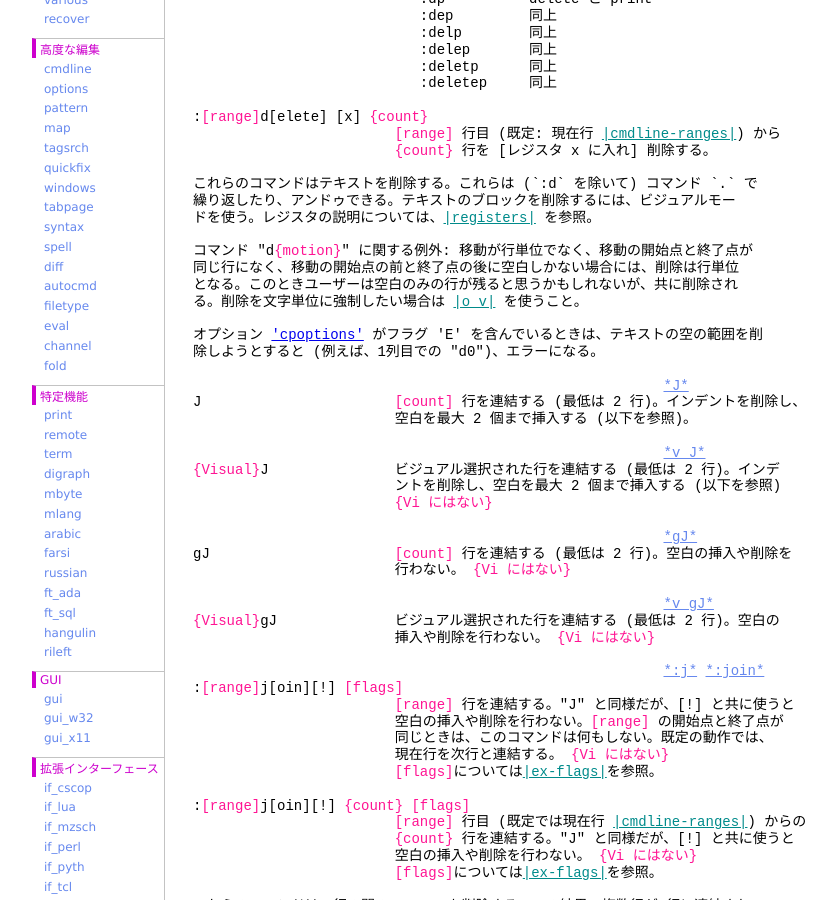
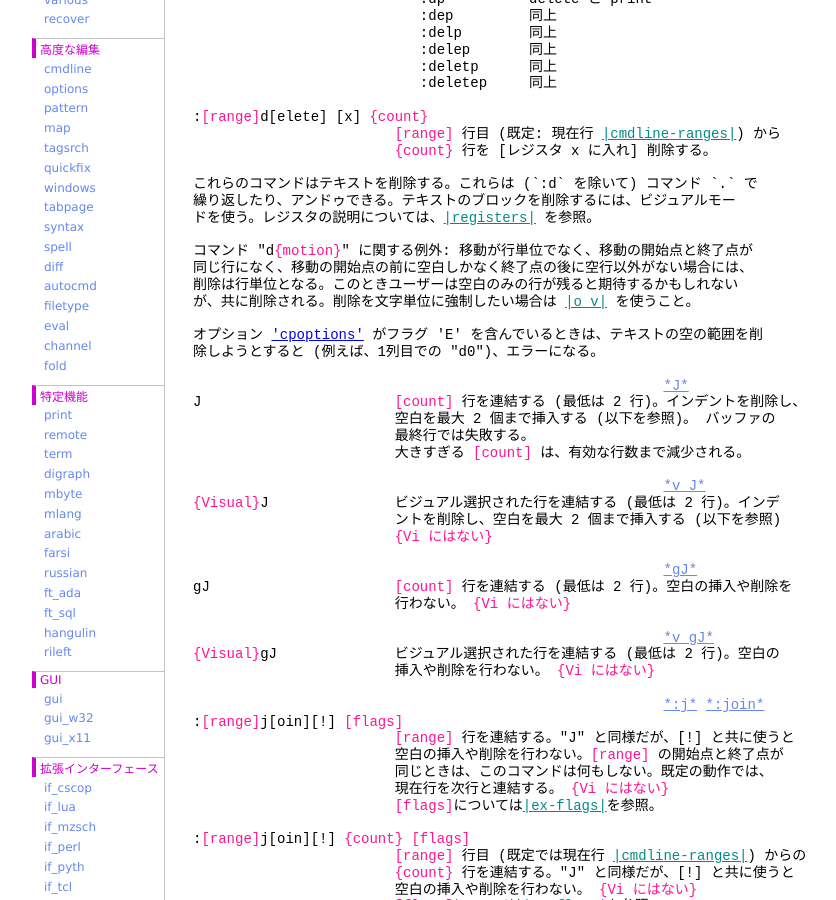
Before and after one commit to vim-jp/vimdoc-ja, a Jekyll site: the page built from change.html, in a window 1280 px wide and 900 px high, scrolled down 1602 px. Shown: the whole window, without its empty margins (208-1044 px from the left). Built offline with Jekyll 4.4.1, drawn with Linux system fonts in a browser that asks for light colours; nearby versions of some CDN libraries; comment, search, counter and statistics services are not loaded; some of the changed text lies outside the part shown.

Commit message:
Generated by Travis JOB 327.1
https://travis-ci.org/vim-jp/vimdoc-ja-working/builds/179462891

```diff
--- a/change.html
+++ b/change.html
@@ -100,16 +100,18 @@ helpname: 'change'
 ドを使う。レジスタの説明については、<a class="Identifier" href="change.html#registers">|registers|</a>&nbsp;を参照。<br>
 <br>
 コマンド &quot;d<span class="Special">{motion}</span>&quot; に関する例外: 移動が行単位でなく、移動の開始点と終了点が<br>
-同じ行になく、移動の開始点の前と終了点の後に空白しかない場合には、削除は行単位<br>
-となる。このときユーザーは空白のみの行が残ると思うかもしれないが、共に削除され<br>
-る。削除を文字単位に強制したい場合は&nbsp;<a class="Identifier" href="motion.html#o_v">|o_v|</a>&nbsp;を使うこと。<br>
+同じ行になく、移動の開始点の前に空白しかなく終了点の後に空行以外がない場合には、<br>
+削除は行単位となる。このときユーザーは空白のみの行が残ると期待するかもしれない<br>
+が、共に削除される。削除を文字単位に強制したい場合は&nbsp;<a class="Identifier" href="motion.html#o_v">|o_v|</a>&nbsp;を使うこと。<br>
 <br>
 オプション&nbsp;<a class="Type" href="options.html#'cpoptions'">'cpoptions'</a>&nbsp;がフラグ 'E' を含んでいるときは、テキストの空の範囲を削<br>
 除しようとすると (例えば、1列目での &quot;d0&quot;)、エラーになる。<br>
 <br>
 &nbsp;&nbsp;&nbsp;&nbsp;&nbsp;&nbsp;&nbsp;&nbsp;&nbsp;&nbsp;&nbsp;&nbsp;&nbsp;&nbsp;&nbsp;&nbsp;&nbsp;&nbsp;&nbsp;&nbsp;&nbsp;&nbsp;&nbsp;&nbsp;&nbsp;&nbsp;&nbsp;&nbsp;&nbsp;&nbsp;&nbsp;&nbsp;&nbsp;&nbsp;&nbsp;&nbsp;&nbsp;&nbsp;&nbsp;&nbsp;&nbsp;&nbsp;&nbsp;&nbsp;&nbsp;&nbsp;&nbsp;&nbsp;&nbsp;&nbsp;&nbsp;&nbsp;&nbsp;&nbsp;&nbsp;&nbsp;<a class="Constant" href="change.html#J" name="J">*J*</a><br>
 J&nbsp;&nbsp;&nbsp;&nbsp;&nbsp;&nbsp;&nbsp;&nbsp;&nbsp;&nbsp;&nbsp;&nbsp;&nbsp;&nbsp;&nbsp;&nbsp;&nbsp;&nbsp;&nbsp;&nbsp;&nbsp;&nbsp;&nbsp;<span class="Special">[count]</span>&nbsp;行を連結する (最低は 2 行)。インデントを削除し、<br>
-&nbsp;&nbsp;&nbsp;&nbsp;&nbsp;&nbsp;&nbsp;&nbsp;&nbsp;&nbsp;&nbsp;&nbsp;&nbsp;&nbsp;&nbsp;&nbsp;&nbsp;&nbsp;&nbsp;&nbsp;&nbsp;&nbsp;&nbsp;&nbsp;空白を最大 2 個まで挿入する (以下を参照)。<br>
+&nbsp;&nbsp;&nbsp;&nbsp;&nbsp;&nbsp;&nbsp;&nbsp;&nbsp;&nbsp;&nbsp;&nbsp;&nbsp;&nbsp;&nbsp;&nbsp;&nbsp;&nbsp;&nbsp;&nbsp;&nbsp;&nbsp;&nbsp;&nbsp;空白を最大 2 個まで挿入する (以下を参照)。 バッファの<br>
+&nbsp;&nbsp;&nbsp;&nbsp;&nbsp;&nbsp;&nbsp;&nbsp;&nbsp;&nbsp;&nbsp;&nbsp;&nbsp;&nbsp;&nbsp;&nbsp;&nbsp;&nbsp;&nbsp;&nbsp;&nbsp;&nbsp;&nbsp;&nbsp;最終行では失敗する。<br>
+&nbsp;&nbsp;&nbsp;&nbsp;&nbsp;&nbsp;&nbsp;&nbsp;&nbsp;&nbsp;&nbsp;&nbsp;&nbsp;&nbsp;&nbsp;&nbsp;&nbsp;&nbsp;&nbsp;&nbsp;&nbsp;&nbsp;&nbsp;&nbsp;大きすぎる&nbsp;<span class="Special">[count]</span>&nbsp;は、有効な行数まで減少される。<br>
 <br>
 &nbsp;&nbsp;&nbsp;&nbsp;&nbsp;&nbsp;&nbsp;&nbsp;&nbsp;&nbsp;&nbsp;&nbsp;&nbsp;&nbsp;&nbsp;&nbsp;&nbsp;&nbsp;&nbsp;&nbsp;&nbsp;&nbsp;&nbsp;&nbsp;&nbsp;&nbsp;&nbsp;&nbsp;&nbsp;&nbsp;&nbsp;&nbsp;&nbsp;&nbsp;&nbsp;&nbsp;&nbsp;&nbsp;&nbsp;&nbsp;&nbsp;&nbsp;&nbsp;&nbsp;&nbsp;&nbsp;&nbsp;&nbsp;&nbsp;&nbsp;&nbsp;&nbsp;&nbsp;&nbsp;&nbsp;&nbsp;<a class="Constant" href="change.html#v_J" name="v_J">*v_J*</a><br>
 <span class="Special">{Visual}</span>J&nbsp;&nbsp;&nbsp;&nbsp;&nbsp;&nbsp;&nbsp;&nbsp;&nbsp;&nbsp;&nbsp;&nbsp;&nbsp;&nbsp; ビジュアル選択された行を連結する (最低は 2 行)。インデ<br>
@@ -400,6 +402,11 @@ g??&nbsp;&nbsp;&nbsp;&nbsp;&nbsp;&nbsp;&nbsp;&nbsp;&nbsp;&nbsp;&nbsp;&nbsp;&nbsp
 &nbsp;&nbsp;&nbsp;&nbsp;&nbsp;&nbsp;&nbsp;&nbsp;&nbsp;&nbsp;&nbsp;&nbsp;&nbsp;&nbsp;&nbsp;&nbsp;&nbsp;&nbsp;&nbsp;&nbsp;&nbsp;&nbsp;&nbsp;&nbsp;&nbsp;&nbsp;&nbsp;&nbsp;&nbsp;&nbsp;&nbsp;&nbsp;&nbsp;&nbsp;&nbsp;&nbsp;&nbsp;&nbsp;&nbsp;&nbsp;&nbsp;&nbsp;&nbsp;&nbsp;&nbsp;&nbsp;&nbsp;&nbsp;&nbsp;&nbsp;&nbsp;&nbsp;&nbsp;&nbsp;&nbsp;&nbsp;<a class="Constant" href="change.html#v_CTRL-X" name="v_CTRL-X">*v_CTRL-X*</a><br>
 <span class="Special">{Visual}CTRL-X</span>&nbsp;&nbsp;&nbsp;&nbsp;&nbsp;&nbsp;&nbsp;&nbsp;&nbsp;&nbsp;ビジュアル選択されたテキスト中の数字またはアル<br>
 &nbsp;&nbsp;&nbsp;&nbsp;&nbsp;&nbsp;&nbsp;&nbsp;&nbsp;&nbsp;&nbsp;&nbsp;&nbsp;&nbsp;&nbsp;&nbsp;&nbsp;&nbsp;&nbsp;&nbsp;&nbsp;&nbsp;&nbsp;&nbsp;ファベットから&nbsp;<span class="Special">[count]</span>&nbsp;を減じる。&nbsp;<span class="Special">{Vi にはない}</span><br>
+<br>
+&nbsp;&nbsp;&nbsp;&nbsp;&nbsp;&nbsp;&nbsp;&nbsp;&nbsp;&nbsp;&nbsp;&nbsp;&nbsp;&nbsp;&nbsp;&nbsp;&nbsp;&nbsp;&nbsp;&nbsp;&nbsp;&nbsp;&nbsp;&nbsp;MS-Windows では、ビジュアルモードでのテキストの切り取<br>
+&nbsp;&nbsp;&nbsp;&nbsp;&nbsp;&nbsp;&nbsp;&nbsp;&nbsp;&nbsp;&nbsp;&nbsp;&nbsp;&nbsp;&nbsp;&nbsp;&nbsp;&nbsp;&nbsp;&nbsp;&nbsp;&nbsp;&nbsp;&nbsp;りにマップされる&nbsp;<a class="Identifier" href="os_dos.html#dos-standard-mappings">|dos-standard-mappings|</a>。このマッピン<br>
+&nbsp;&nbsp;&nbsp;&nbsp;&nbsp;&nbsp;&nbsp;&nbsp;&nbsp;&nbsp;&nbsp;&nbsp;&nbsp;&nbsp;&nbsp;&nbsp;&nbsp;&nbsp;&nbsp;&nbsp;&nbsp;&nbsp;&nbsp;&nbsp;グを無効にしたいなら、次のようにする:<br>
+<div class="helpExample">&nbsp;&nbsp;&nbsp;&nbsp;&nbsp;&nbsp;&nbsp;&nbsp;&nbsp;&nbsp;&nbsp;&nbsp;&nbsp;&nbsp;&nbsp;&nbsp;&nbsp;&nbsp;&nbsp;&nbsp;&nbsp;&nbsp;&nbsp;&nbsp;&nbsp;&nbsp;&nbsp;&nbsp;&nbsp;&nbsp;&nbsp;&nbsp;silent! vunmap &lt;C-X&gt;</div>
 <br>
 &nbsp;&nbsp;&nbsp;&nbsp;&nbsp;&nbsp;&nbsp;&nbsp;&nbsp;&nbsp;&nbsp;&nbsp;&nbsp;&nbsp;&nbsp;&nbsp;&nbsp;&nbsp;&nbsp;&nbsp;&nbsp;&nbsp;&nbsp;&nbsp;&nbsp;&nbsp;&nbsp;&nbsp;&nbsp;&nbsp;&nbsp;&nbsp;&nbsp;&nbsp;&nbsp;&nbsp;&nbsp;&nbsp;&nbsp;&nbsp;&nbsp;&nbsp;&nbsp;&nbsp;&nbsp;&nbsp;&nbsp;&nbsp;&nbsp;&nbsp;&nbsp;&nbsp;&nbsp;&nbsp;&nbsp;&nbsp;<a class="Constant" href="change.html#v_g_CTRL-X" name="v_g_CTRL-X">*v_g_CTRL-X*</a><br>
 <span class="Special">{Visual}</span>g&nbsp;<span class="Special">CTRL-X</span>&nbsp;&nbsp;&nbsp;&nbsp;&nbsp;&nbsp;&nbsp;&nbsp;ビジュアル選択されたテキスト中の数字またはアル<br>
@@ -843,6 +850,8 @@ Vim とは互換性がない。それらの古い環境では &quot;\u&quot; は
 (左から右の順)。括弧でくくられたグループが複数回マッチするときは、最後のものが<br>
 &quot;\1&quot;, &quot;\2&quot; 等に使われる。例:<br>
 <div class="helpExample">&nbsp;&nbsp;&nbsp;&nbsp;&nbsp;&nbsp;&nbsp;&nbsp;:s/\(\(a[a-d] \)*\)/\2/&nbsp;&nbsp;&nbsp;&nbsp;&nbsp;&nbsp;&quot;aa ab x&quot; を &quot;ab x&quot; に置換</div>
+&quot;\2&quot; は、&quot;\(a[a-d] \)&quot; を参照する。このパターンはまず &quot;aa &quot; にマッチし、次に<br>
+&quot;ab &quot; にマッチする。<br>
 <br>
 \([ab]\)\|\([cd]\) のように括弧を '|' と連携して使っているとき、1番目か2番目の<br>
 どちらかの括弧内のパターンにはマッチしない、すなわち、\1 か \2 のどちらかは空<br>
```
Also changed, not shown: other parts of change.html (+1 -1 lines).
